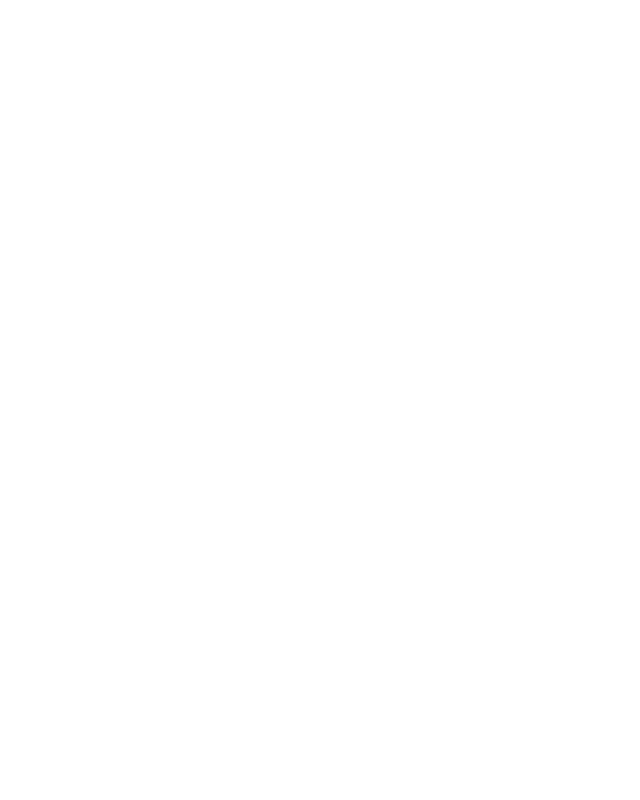
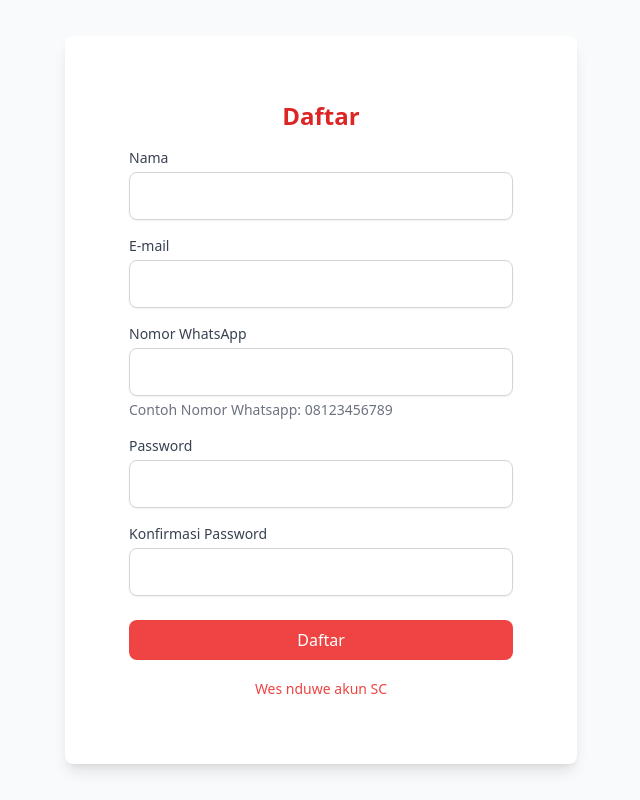
Before and after one commit to argadewanata/sc-member-front-end, a Nuxt app: page /register in a window 1280 px wide. Before the commit this address had no page. Shown: the whole page, without its empty margins (319-959 px from the left). Built offline with nearby package versions, Linux system fonts and the light colour scheme.

Commit message:
feat: support register for new user

```diff
--- a/app.vue
+++ b/app.vue
@@ -1,7 +1,7 @@
 <template>
     <div>
         <LoadingOverlay />
-        <router-view />
+        <NuxtPage/>
     </div>
 </template>
 
--- a/pages/login.vue
+++ b/pages/login.vue
@@ -53,23 +53,13 @@
           </button>
         </div>
       </div>
-
-      <!-- Register Popup -->
-      <div v-if="showRegisterPopup" class="absolute inset-0 bg-white bg-opacity-90 flex items-center justify-center rounded-lg shadow-lg">
-        <div class="bg-white p-6 rounded-lg shadow-lg text-center">
-          <p class="mb-4">Sedang Dikerjakan</p>
-          <button @click="closePopup" class="bg-red-500 text-white py-2 px-4 rounded-lg hover:bg-red-600">
-            Close
-          </button>
-        </div>
-      </div>
     </div>
   </div>
 </template>
 
 <script setup>
 import { ref, inject } from 'vue'
-import { useRuntimeConfig, useRouter } from '#app'
+import { useRuntimeConfig} from '#app'
 
 const email = ref('')
 const password = ref('')
@@ -85,7 +75,6 @@
 
 const runtimeConfig = useRuntimeConfig()
 const ipBE = runtimeConfig.public.ipBE
-const router = useRouter()
 
 function togglePassword() {
   showPassword.value = !showPassword.value
@@ -95,8 +84,10 @@
   showForgotPopup.value = true
 }
 
-function openRegisterPopup() {
-  showRegisterPopup.value = true
+async function openRegisterPopup() {
+  await navigateTo({
+    path: '/register'
+  })
 }
 
 function closePopup() {
--- /dev/null
+++ b/pages/register.vue
@@ -0,0 +1,147 @@
+<template>
+    <div class="min-h-screen flex items-center justify-center bg-gray-50 relative">
+        <div class="bg-white p-16 rounded-lg shadow-lg w-full max-w-lg">
+            <h2 class="text-center text-2xl font-bold mb-4 text-red-600">Daftar</h2>
+            <form @submit.prevent="handleRegister">
+                <div class="mb-4 relative">
+                    <label for="name" class="block text-sm font-medium text-gray-700">Nama</label>
+                    <input type="text" id="name" v-model="name"
+                        class="mt-1 block w-full border border-gray-300 rounded-lg shadow-sm focus:ring-red-500 focus:border-red-500 sm:text-sm h-12 px-4"
+                        required />
+                </div>
+                <div class="mb-4 relative">
+                    <label for="email" class="block text-sm font-medium text-gray-700">E-mail</label>
+                    <input type="email" id="email" v-model="email"
+                        class="mt-1 block w-full border border-gray-300 rounded-lg shadow-sm focus:ring-red-500 focus:border-red-500 sm:text-sm h-12 px-4 pr-10"
+                        required />
+                    <Icon v-if="email.value" :name="isEmailValid ? 'mdi-check-circle' : 'mdi-close-circle'"
+                        class="absolute right-3 top-10 text-xl"
+                        :class="isEmailValid ? 'text-green-500' : 'text-red-500'" />
+                </div>
+                <div class="mb-4 relative">
+                    <label for="whatsapp" class="block text-sm font-medium text-gray-700">Nomor WhatsApp</label>
+                    <input type="text" id="whatsapp" v-model="whatsapp"
+                        class="mt-1 block w-full border border-gray-300 rounded-lg shadow-sm focus:ring-red-500 focus:border-red-500 sm:text-sm h-12 px-4 pr-10"
+                        required />
+                    <p class="text-gray-500 text-sm mt-1">Contoh Nomor Whatsapp: 08123456789</p>
+                    <Icon v-if="whatsapp.value" :name="isWhatsappValid ? 'mdi-check-circle' : 'mdi-close-circle'"
+                        class="absolute right-3 top-10 text-xl"
+                        :class="isWhatsappValid ? 'text-green-500' : 'text-red-500'" />
+                </div>
+                <div class="mb-4 relative">
+                    <label for="password" class="block text-sm font-medium text-gray-700">Password</label>
+                    <input :type="showPassword ? 'text' : 'password'" id="password" v-model="password"
+                        class="mt-1 block w-full border border-gray-300 rounded-lg shadow-sm focus:ring-red-500 focus:border-red-500 sm:text-sm h-12 px-4 pr-10"
+                        required />
+                    <Icon v-if="password.value" :name="isPasswordValid ? 'mdi-check-circle' : 'mdi-close-circle'"
+                        class="absolute right-3 top-10 text-xl"
+                        :class="isPasswordValid ? 'text-green-500' : 'text-red-500'" />
+                </div>
+                <div class="mb-6 relative">
+                    <label for="confirmPassword" class="block text-sm font-medium text-gray-700">Konfirmasi Password</label>
+                    <input :type="showPassword ? 'text' : 'password'" id="confirmPassword" v-model="confirmPassword"
+                        class="mt-1 block w-full border border-gray-300 rounded-lg shadow-sm focus:ring-red-500 focus:border-red-500 sm:text-sm h-12 px-4 pr-10"
+                        required />
+                    <Icon v-if="confirmPassword.value"
+                        :name="!passwordMismatch ? 'mdi-check-circle' : 'mdi-close-circle'"
+                        class="absolute right-3 top-10 text-xl"
+                        :class="!passwordMismatch ? 'text-green-500' : 'text-red-500'" />
+                </div>
+                <button type="submit"
+                    class="w-full bg-red-500 text-white py-2 px-4 rounded-lg hover:bg-red-600 focus:outline-none focus:ring-2 focus:ring-offset-2 focus:ring-red-500">
+                    Daftar
+                </button>
+            </form>
+            <p v-if="errorMessage" class="mt-4 text-red-500 text-center">{{ errorMessage }}</p>
+            <div class="mt-4 text-center">
+                <a href="#" @click.prevent="redirectToLogin" class="text-sm text-red-500 hover:underline">Wes nduwe akun SC</a>
+            </div>
+
+            <!-- Success/Failure Popup -->
+            <div v-if="showPopup"
+                class="absolute inset-0 bg-white bg-opacity-90 flex items-center justify-center rounded-lg shadow-lg">
+                <div class="bg-white p-6 rounded-lg shadow-lg text-center">
+                    <p class="mb-4">{{ popupMessage }}</p>
+                    <button @click="closePopup" class="bg-red-500 text-white py-2 px-4 rounded-lg hover:bg-red-600">
+                        Close
+                    </button>
+                </div>
+            </div>
+        </div>
+    </div>
+</template>
+
+<script setup>
+import { ref, computed } from 'vue'
+import { useRuntimeConfig } from '#app'
+
+const name = ref('')
+const email = ref('')
+const whatsapp = ref('')
+const password = ref('')
+const confirmPassword = ref('')
+const errorMessage = ref('')
+const showPassword = ref(false)
+const showPopup = ref(false)
+const popupMessage = ref('')
+
+const runtimeConfig = useRuntimeConfig()
+const ipBE = runtimeConfig.public.ipBE
+
+const emailPattern = /^[^\s@]+@[^\s@]+\.[^\s@]+$/
+const whatsappPattern = /^08\d*$/
+
+const isEmailValid = computed(() => emailPattern.test(email.value))
+const isWhatsappValid = computed(() => whatsappPattern.test(whatsapp.value))
+const isPasswordValid = computed(() => password.value.length >= 6)
+const passwordMismatch = computed(() => password.value !== confirmPassword.value)
+
+async function handleRegister() {
+    if (!isEmailValid.value) {
+        errorMessage.value = 'Tolong masukkan alamat email yang bener.'
+        return
+    }
+    if (!isWhatsappValid.value) {
+        errorMessage.value = 'Tolong masukkan nomor WhatsApp yang bener.'
+        return
+    }
+    if (!isPasswordValid.value) {
+        errorMessage.value = 'Password minimal 6 karakter, lho.'
+        return
+    }
+    if (passwordMismatch.value) {
+        errorMessage.value = 'Password-nya kok nggak sama?'
+        return
+    }
+
+    try {
+        await $fetch(`${ipBE}/api/auth/register`, {
+            method: 'POST',
+            body: { name: name.value, email: email.value, whatsapp: whatsapp.value, password: password.value }
+        })
+        popupMessage.value = 'Registration successful!'
+        showPopup.value = true
+    } catch (error) {
+        popupMessage.value = 'Failed to register. Please try again.'
+        showPopup.value = true
+        console.error('Registration error:', error)
+    }
+}
+
+async function closePopup() {
+    showPopup.value = false
+    if (popupMessage.value === 'Registration successful!') {
+        await navigateTo({
+            path: '/login'
+        })
+    }
+}
+
+async function redirectToLogin() {
+    await navigateTo({
+        path: '/login'
+    })
+}
+</script>
+
+<style scoped></style>
```
